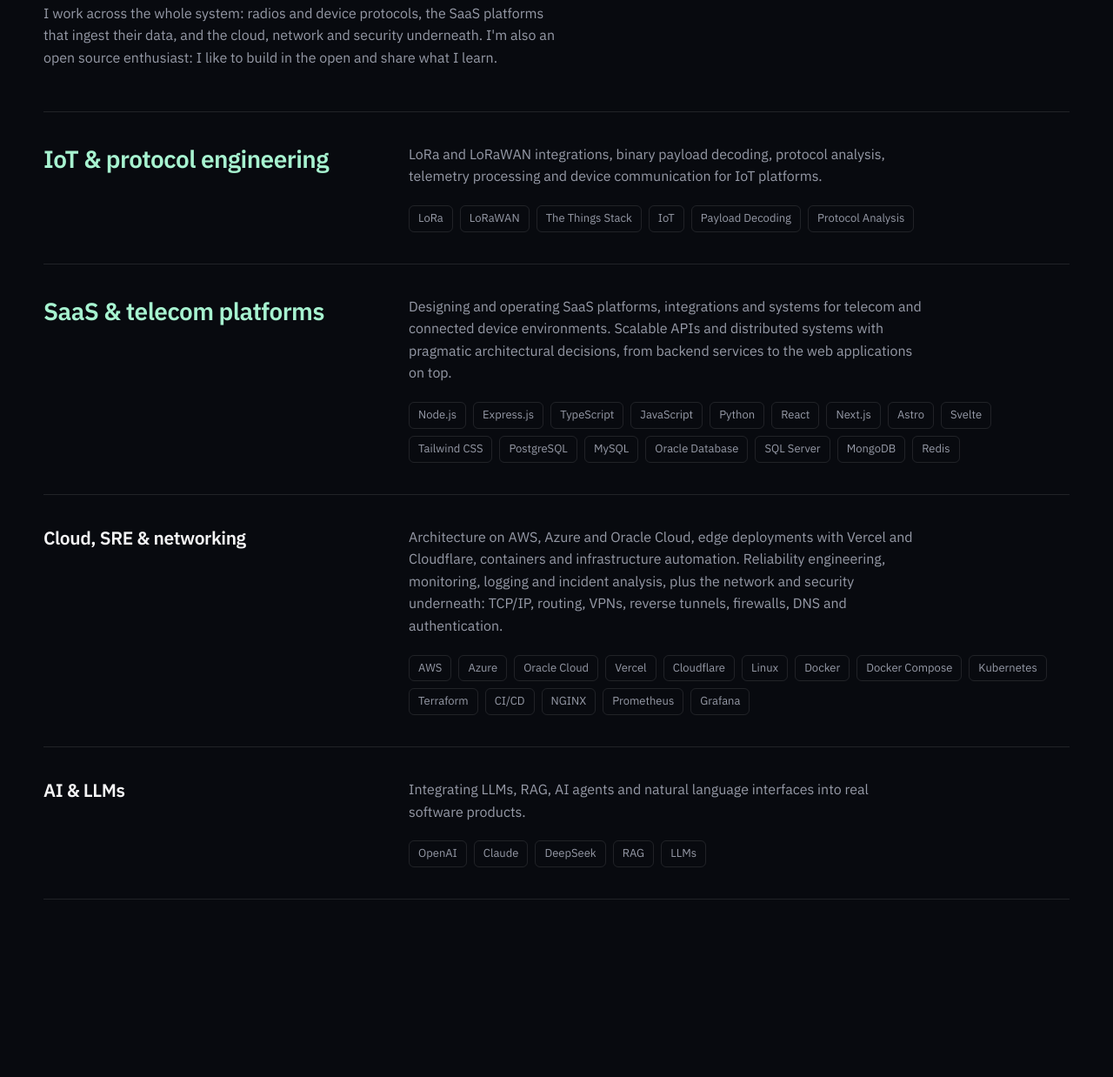
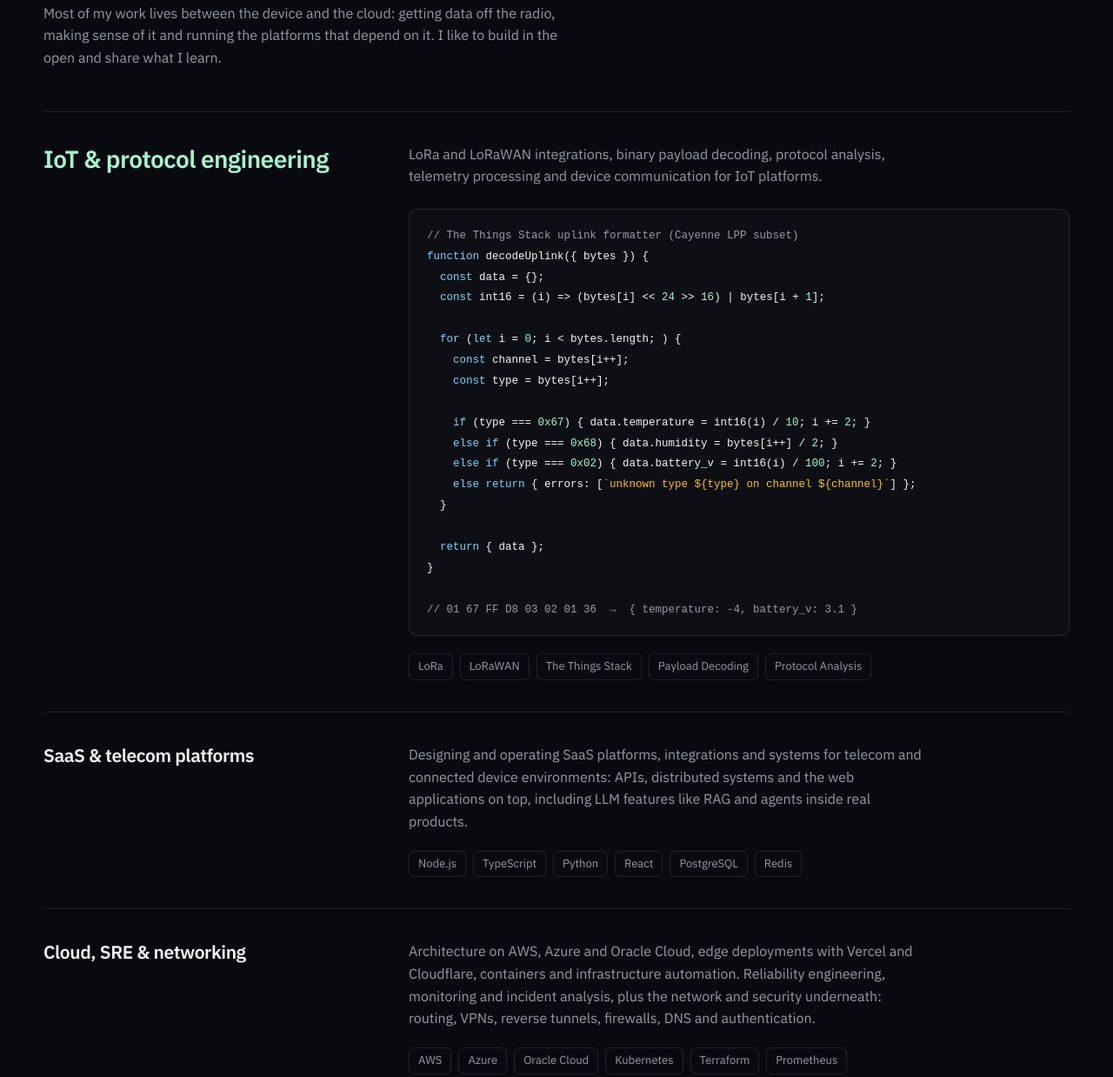
Before and after one commit to diegofcornejo/diegocornejo.com, a website: page public/home.html in a window 1280 px wide. Shown: the part 1023-2261 px from the top of the page at 87% size. Drawn offline with Linux system fonts and the light colour scheme.

Commit message:
feat: distill What I do around IoT with a real decoder
- Three areas instead of four; AI folded into the platforms row
- IoT is the single lead and shows an uplink formatter that decodes the terminal's bytes
- Chips cut from 41 to 17, max 6 per area
- Intro no longer repeats the hero

```diff
--- a/public/home.html
+++ b/public/home.html
@@ -631,6 +631,10 @@
       border-bottom: 1px solid var(--border);
     }
 
+    .area > div {
+      min-width: 0;
+    }
+
     .area h3 {
       margin: 0;
 
@@ -675,6 +679,44 @@
       border-radius: 6px;
 
       font-size: 13px;
+    }
+
+    .snippet {
+      margin: 24px 0 0;
+    }
+
+    .snippet pre {
+      margin: 0;
+      padding: 18px 20px;
+      overflow-x: auto;
+
+      color: var(--text);
+      background: rgba(255, 255, 255, 0.025);
+
+      border: 1px solid var(--border);
+      border-radius: 10px;
+
+      font-family: var(--font-mono);
+      font-size: 12.5px;
+      line-height: 1.75;
+
+      tab-size: 2;
+    }
+
+    .snippet .c {
+      color: var(--muted);
+    }
+
+    .snippet .k {
+      color: var(--accent);
+    }
+
+    .snippet .n {
+      color: var(--accent-secondary);
+    }
+
+    .snippet .s {
+      color: var(--warning);
     }
 
     /* ARTICLES */
@@ -859,6 +901,12 @@
 
         font-size: 12px;
         line-height: 1.85;
+      }
+
+      .snippet pre {
+        padding: 14px 16px;
+
+        font-size: 11.5px;
       }
 
       .article {
@@ -1082,10 +1130,10 @@
           <h2>What I do</h2>
 
           <p class="section-description">
-            I work across the whole system: radios and device protocols,
-            the SaaS platforms that ingest their data, and the cloud,
-            network and security underneath. I'm also an open source
-            enthusiast: I like to build in the open and share what I learn.
+            Most of my work lives between the device and the cloud:
+            getting data off the radio, making sense of it and running
+            the platforms that depend on it. I like to build in the open
+            and share what I learn.
           </p>
 
         </div>
@@ -1104,11 +1152,32 @@
                 communication for IoT platforms.
               </p>
 
+              <figure class="snippet">
+                <pre tabindex="0" aria-label="Code sample: uplink formatter"><code><span class="c">// The Things Stack uplink formatter (Cayenne LPP subset)</span>
+<span class="k">function</span> decodeUplink({ bytes }) {
+  <span class="k">const</span> data = {};
+  <span class="k">const</span> int16 = (i) =&gt; (bytes[i] &lt;&lt; <span class="n">24</span> &gt;&gt; <span class="n">16</span>) | bytes[i + <span class="n">1</span>];
+
+  <span class="k">for</span> (<span class="k">let</span> i = <span class="n">0</span>; i &lt; bytes.length; ) {
+    <span class="k">const</span> channel = bytes[i++];
+    <span class="k">const</span> type = bytes[i++];
+
+    <span class="k">if</span> (type === <span class="n">0x67</span>) { data.temperature = int16(i) / <span class="n">10</span>; i += <span class="n">2</span>; }
+    <span class="k">else if</span> (type === <span class="n">0x68</span>) { data.humidity = bytes[i++] / <span class="n">2</span>; }
+    <span class="k">else if</span> (type === <span class="n">0x02</span>) { data.battery_v = int16(i) / <span class="n">100</span>; i += <span class="n">2</span>; }
+    <span class="k">else return</span> { errors: [<span class="s">`unknown type ${type} on channel ${channel}`</span>] };
+  }
+
+  <span class="k">return</span> { data };
+}
+
+<span class="c">// 01 67 FF D8 03 02 01 36  →  { temperature: -4, battery_v: 3.1 }</span></code></pre>
+              </figure>
+
               <ul class="stack" aria-label="IoT tools and skills">
                 <li>LoRa</li>
                 <li>LoRaWAN</li>
                 <li>The Things Stack</li>
-                <li>IoT</li>
                 <li>Payload Decoding</li>
                 <li>Protocol Analysis</li>
               </ul>
@@ -1117,35 +1186,25 @@
           </article>
 
 
-          <article class="area area-lead">
+          <article class="area">
 
             <h3>SaaS &amp; telecom platforms</h3>
 
             <div>
               <p>
                 Designing and operating SaaS platforms, integrations and
-                systems for telecom and connected device environments.
-                Scalable APIs and distributed systems with pragmatic
-                architectural decisions, from backend services to the
-                web applications on top.
+                systems for telecom and connected device environments:
+                APIs, distributed systems and the web applications on top,
+                including LLM features like RAG and agents inside real
+                products.
               </p>
 
-              <ul class="stack" aria-label="Platform and application stack">
+              <ul class="stack" aria-label="Platform stack">
                 <li>Node.js</li>
-                <li>Express.js</li>
                 <li>TypeScript</li>
-                <li>JavaScript</li>
                 <li>Python</li>
                 <li>React</li>
-                <li>Next.js</li>
-                <li>Astro</li>
-                <li>Svelte</li>
-                <li>Tailwind CSS</li>
                 <li>PostgreSQL</li>
-                <li>MySQL</li>
-                <li>Oracle Database</li>
-                <li>SQL Server</li>
-                <li>MongoDB</li>
                 <li>Redis</li>
               </ul>
             </div>
@@ -1162,48 +1221,18 @@
                 Architecture on AWS, Azure and Oracle Cloud, edge
                 deployments with Vercel and Cloudflare, containers and
                 infrastructure automation. Reliability engineering,
-                monitoring, logging and incident analysis, plus the
-                network and security underneath: TCP/IP, routing, VPNs,
-                reverse tunnels, firewalls, DNS and authentication.
+                monitoring and incident analysis, plus the network and
+                security underneath: routing, VPNs, reverse tunnels,
+                firewalls, DNS and authentication.
               </p>
 
               <ul class="stack" aria-label="Infrastructure stack">
                 <li>AWS</li>
                 <li>Azure</li>
                 <li>Oracle Cloud</li>
-                <li>Vercel</li>
-                <li>Cloudflare</li>
-                <li>Linux</li>
-                <li>Docker</li>
-                <li>Docker Compose</li>
                 <li>Kubernetes</li>
                 <li>Terraform</li>
-                <li>CI/CD</li>
-                <li>NGINX</li>
                 <li>Prometheus</li>
-                <li>Grafana</li>
-              </ul>
-            </div>
-
-          </article>
-
-
-          <article class="area">
-
-            <h3>AI &amp; LLMs</h3>
-
-            <div>
-              <p>
-                Integrating LLMs, RAG, AI agents and natural language
-                interfaces into real software products.
-              </p>
-
-              <ul class="stack" aria-label="AI tools">
-                <li>OpenAI</li>
-                <li>Claude</li>
-                <li>DeepSeek</li>
-                <li>RAG</li>
-                <li>LLMs</li>
               </ul>
             </div>
 
```
